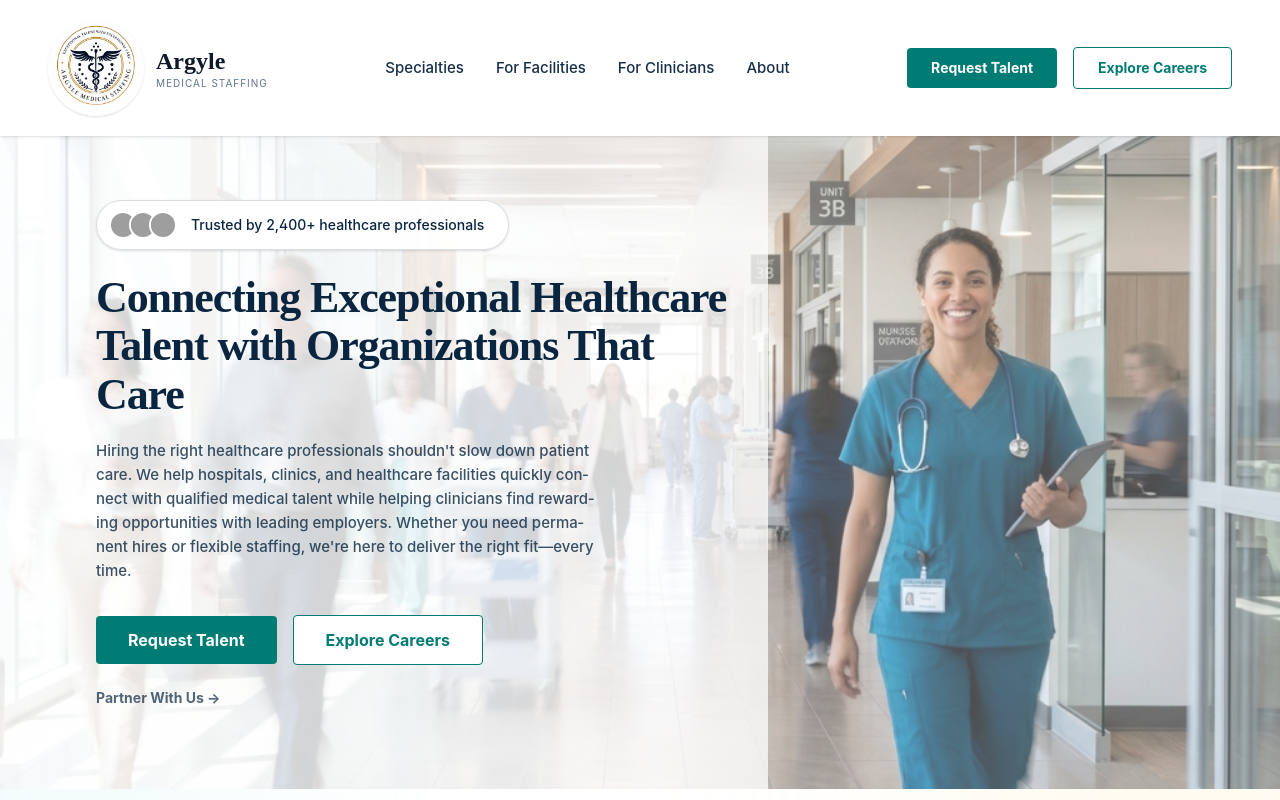
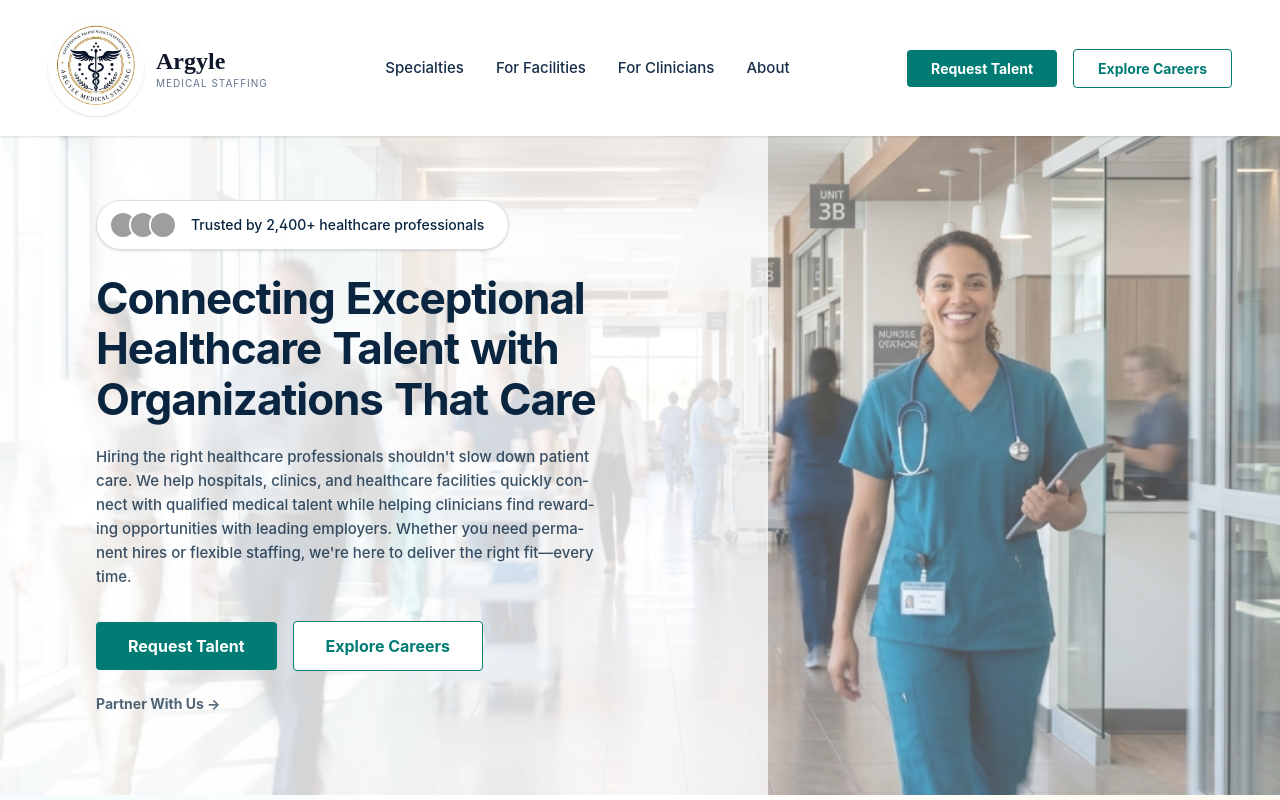
Before and after one commit to julianjamesjackson-byte/Stuffing-Landing-page, a React (Vite) app: page / in a window 1280 px wide. Shown: the top 800 px of the page. Built offline with nearby package versions, Linux system fonts and the light colour scheme; grey boxes are pictures that could not be loaded; a web font is replaced by a local one.

Commit message:
Feat: Add comprehensive premium Framer Motion UI animations to Hero and Header

```diff
--- a/src/components/Hero.tsx
+++ b/src/components/Hero.tsx
@@ -1,110 +1,152 @@
 import { Link } from 'react-router-dom';
+import { motion } from 'framer-motion';
+import {
+  nurseImageVariant,
+  containerVariant,
+  itemVariant,
+  headerVariant,
+  navItemVariant,
+  h1Variant,
+  wordVariant
+} from './animations';
 import argyleLogo from '../assets/argyle-logo.jpeg';
 import hospitalBg from '../assets/hospital-bg.png';
+
+const headline = "Connecting Exceptional Healthcare Talent with Organizations That Care";
+const headlineWords = headline.split(" ");
 
 export default function Hero() {
   return (
     <>
       {/* ── Navigation (Exact Clone) ─────────────────────────────────── */}
-      <nav className="relative z-20 flex w-full items-center justify-between bg-white px-4 py-3 shadow-sm sm:px-8 sm:py-5 lg:px-12">
+      <motion.nav
+        className="relative z-20 flex w-full items-center justify-between bg-white px-4 py-3 shadow-sm sm:px-8 sm:py-5 lg:px-12"
+        variants={headerVariant}
+        initial="hidden"
+        animate="visible"
+      >
         {/* Logo */}
-        <div className="flex items-center gap-3">
+        <motion.div variants={navItemVariant} className="flex items-center gap-3">
           <img src={argyleLogo} alt="Argyle Medical Staffing Logo" className="h-14 w-14 sm:h-20 sm:w-20 lg:h-24 lg:w-24 rounded-full object-contain shadow-sm" />
           <span className="font-display text-lg sm:text-2xl font-bold text-slate-900">
             Argyle
             <span className="block text-[10px] font-normal uppercase tracking-widest text-slate-500">Medical Staffing</span>
           </span>
-        </div>
+        </motion.div>
 
         {/* Center Links */}
         <div className="hidden items-center gap-8 lg:flex">
-          <a href="#specialties" className="font-sans text-[15px] font-medium text-brand-body hover:text-brand-primary focus-visible:outline-none focus-visible:ring-2 focus-visible:ring-brand-primary focus-visible:ring-offset-2 rounded-sm">
+          <motion.a variants={navItemVariant} href="#specialties" className="font-sans text-[15px] font-medium text-brand-body hover:text-brand-primary focus-visible:outline-none focus-visible:ring-2 focus-visible:ring-brand-primary focus-visible:ring-offset-2 rounded-sm">
             Specialties
-          </a>
-          <a href="#facilities" className="font-sans text-[15px] font-medium text-brand-body hover:text-brand-primary focus-visible:outline-none focus-visible:ring-2 focus-visible:ring-brand-primary focus-visible:ring-offset-2 rounded-sm">
+          </motion.a>
+          <motion.a variants={navItemVariant} href="#facilities" className="font-sans text-[15px] font-medium text-brand-body hover:text-brand-primary focus-visible:outline-none focus-visible:ring-2 focus-visible:ring-brand-primary focus-visible:ring-offset-2 rounded-sm">
             For Facilities
-          </a>
-          <a href="#clinicians" className="font-sans text-[15px] font-medium text-brand-body hover:text-brand-primary focus-visible:outline-none focus-visible:ring-2 focus-visible:ring-brand-primary focus-visible:ring-offset-2 rounded-sm">
+          </motion.a>
+          <motion.a variants={navItemVariant} href="#clinicians" className="font-sans text-[15px] font-medium text-brand-body hover:text-brand-primary focus-visible:outline-none focus-visible:ring-2 focus-visible:ring-brand-primary focus-visible:ring-offset-2 rounded-sm">
             For Clinicians
-          </a>
-          <a href="#about" className="font-sans text-[15px] font-medium text-brand-body hover:text-brand-primary focus-visible:outline-none focus-visible:ring-2 focus-visible:ring-brand-primary focus-visible:ring-offset-2 rounded-sm">
+          </motion.a>
+          <motion.a variants={navItemVariant} href="#about" className="font-sans text-[15px] font-medium text-brand-body hover:text-brand-primary focus-visible:outline-none focus-visible:ring-2 focus-visible:ring-brand-primary focus-visible:ring-offset-2 rounded-sm">
             About
-          </a>
+          </motion.a>
         </div>
 
         {/* Right Actions */}
         <div className="hidden items-center gap-4 lg:flex">
+          <motion.div variants={navItemVariant}>
             <Link
               to="/request-talent"
               className="rounded bg-brand-primary px-6 py-2.5 text-sm font-bold text-white transition-colors hover:bg-brand-primary-dk focus-visible:outline-none focus-visible:ring-2 focus-visible:ring-brand-primary focus-visible:ring-offset-2"
             >
               Request Talent
             </Link>
+          </motion.div>
+          <motion.div variants={navItemVariant}>
             <Link
               to="/explore-careers"
               className="rounded border border-brand-primary bg-white px-6 py-2.5 text-sm font-bold text-brand-primary transition-colors hover:bg-slate-50 focus-visible:outline-none focus-visible:ring-2 focus-visible:ring-brand-primary focus-visible:ring-offset-2"
             >
               Explore Careers
             </Link>
+          </motion.div>
         </div>
-      </nav>
+      </motion.nav>
 
       {/* ── Hero Section (Full Background) ───────────────────────────── */}
       <main
-        className="relative flex min-h-[60vh] sm:min-h-[75vh] w-full items-center overflow-hidden bg-cover bg-center bg-no-repeat"
+        className="relative flex min-h-[60vh] sm:min-h-[75vh] w-full items-center overflow-hidden"
+      >
+        <motion.div
+          className="absolute inset-0 bg-cover bg-center bg-no-repeat"
           style={{ backgroundImage: `url(${hospitalBg})` }}
-      >
+          variants={nurseImageVariant}
+          initial="hidden"
+          animate="visible"
+        />
+
         {/* Solid white fade at the bottom */}
-        <div className="absolute inset-0 bg-white/30"></div>
+        <div className="absolute inset-0 bg-white/30 z-0"></div>
 
         {/* Solid white overlay on the left to make text readable */}
-        <div className="absolute inset-y-0 left-0 w-full max-w-3xl bg-white/75"></div>
+        <div className="absolute inset-y-0 left-0 w-full max-w-3xl bg-white/75 z-0"></div>
 
         {/* ── Hero Content ── */}
         <div className="relative z-10 w-full px-4 pb-12 pt-10 sm:px-8 sm:pb-20 sm:pt-16 lg:px-24">
-          <div className="max-w-[640px]">
+          <motion.div
+            className="max-w-[640px]"
+            variants={containerVariant}
+            initial="hidden"
+            animate="visible"
+          >
 
             {/* Eyebrow Pill */}
-            <div className="mb-6 inline-flex items-center rounded-full border border-brand-ink/15 bg-white/95 py-2 pl-2.5 pr-4 text-xs sm:py-2.5 sm:pl-3 sm:pr-6 sm:text-sm font-medium text-brand-ink shadow-sm">
+            <motion.div variants={itemVariant} className="mb-6 inline-flex items-center rounded-full border border-brand-ink/15 bg-white/95 py-2 pl-2.5 pr-4 text-xs sm:py-2.5 sm:pl-3 sm:pr-6 sm:text-sm font-medium text-brand-ink shadow-sm">
               <div className="mr-3.5 flex -space-x-2">
                 <img src="https://i.pravatar.cc/100?img=33" alt="" className="h-7 w-7 rounded-full border-2 border-white object-cover" />
                 <img src="https://i.pravatar.cc/100?img=47" alt="" className="h-7 w-7 rounded-full border-2 border-white object-cover" />
                 <img src="https://i.pravatar.cc/100?img=12" alt="" className="h-7 w-7 rounded-full border-2 border-white object-cover" />
               </div>
               Trusted by 2,400+ healthcare professionals
-            </div>
+            </motion.div>
 
-            <h1 className="mb-5 font-heading text-2xl sm:text-3xl font-bold leading-[1.1] tracking-tight text-brand-ink md:text-[2.75rem]">
-              Connecting Exceptional Healthcare Talent with Organizations That Care
-            </h1>
+            <motion.h1 variants={h1Variant} className="mb-5 font-heading text-2xl sm:text-3xl font-bold leading-[1.1] tracking-tight text-brand-ink md:text-[2.75rem]">
+              {headlineWords.map((word, index) => (
+                <motion.span key={index} variants={wordVariant} className="inline-block mr-[0.25em]">
+                  {word}
+                </motion.span>
+              ))}
+            </motion.h1>
 
-            <p className="mb-6 sm:mb-8 max-w-[500px] font-sans text-xs sm:text-sm font-medium leading-[1.6] text-brand-ink/80 md:text-[15px]">
+            <motion.p variants={itemVariant} className="mb-6 sm:mb-8 max-w-[500px] font-sans text-xs sm:text-sm font-medium leading-[1.6] text-brand-ink/80 md:text-[15px]">
               Hiring the right healthcare professionals shouldn't slow down patient care. We help hospitals, clinics, and healthcare facilities quickly connect with qualified medical talent while helping clinicians find rewarding opportunities with leading employers. Whether you need permanent hires or flexible staffing, we're here to deliver the right fit—every time.
-            </p>
+            </motion.p>
 
             {/* CTAs - The Tri-Funnel */}
             <div className="flex flex-col gap-4 sm:flex-row sm:items-center">
+              <motion.div variants={itemVariant} whileHover={{ scale: 1.04, y: -2, transition: { duration: 0.3 } }}>
                 <Link
                   to="/request-talent"
-                className="inline-flex items-center justify-center rounded bg-brand-primary px-6 py-2.5 text-sm sm:px-8 sm:py-3 sm:text-base font-bold text-white transition-colors hover:bg-brand-primary-dk focus-visible:outline-none focus-visible:ring-2 focus-visible:ring-brand-primary focus-visible:ring-offset-2"
+                  className="inline-flex w-full items-center justify-center rounded bg-brand-primary px-6 py-2.5 text-sm sm:px-8 sm:py-3 sm:text-base font-bold text-white transition-colors hover:bg-brand-primary-dk focus-visible:outline-none focus-visible:ring-2 focus-visible:ring-brand-primary focus-visible:ring-offset-2"
                 >
                   Request Talent
                 </Link>
+              </motion.div>
+              <motion.div variants={itemVariant} whileHover={{ scale: 1.04, y: -2, transition: { duration: 0.3 } }}>
                 <Link
                   to="/explore-careers"
-                className="inline-flex items-center justify-center rounded border border-brand-primary bg-white px-6 py-2.5 text-sm sm:px-8 sm:py-3 sm:text-base font-bold text-brand-primary transition-colors hover:bg-slate-50 focus-visible:outline-none focus-visible:ring-2 focus-visible:ring-brand-primary focus-visible:ring-offset-2"
+                  className="inline-flex w-full items-center justify-center rounded border border-brand-primary bg-white px-6 py-2.5 text-sm sm:px-8 sm:py-3 sm:text-base font-bold text-brand-primary transition-colors hover:bg-slate-50 focus-visible:outline-none focus-visible:ring-2 focus-visible:ring-brand-primary focus-visible:ring-offset-2"
                 >
                   Explore Careers
                 </Link>
+              </motion.div>
             </div>
 
-            <div className="mt-5">
+            <motion.div variants={itemVariant} className="mt-5 inline-block" whileHover={{ scale: 1.04, y: -2, transition: { duration: 0.3 } }}>
               <Link to="/partner-with-us" className="inline-flex items-center text-sm font-bold text-brand-ink/70 transition-colors hover:text-brand-primary focus-visible:outline-none focus-visible:ring-2 focus-visible:ring-brand-primary focus-visible:ring-offset-2 rounded-sm">
                 Partner With Us &rarr;
               </Link>
-            </div>
+            </motion.div>
 
-          </div>
+          </motion.div>
         </div>
       </main>
     </>
--- /dev/null
+++ b/src/components/animations.ts
@@ -0,0 +1,67 @@
+export const nurseImageVariant = {
+  hidden: { opacity: 0, scale: 0.95 },
+  visible: {
+    opacity: 1,
+    scale: 1,
+    transition: { duration: 1.5, ease: [0.33, 1, 0.68, 1], delay: 0.1 }
+  }
+};
+
+export const containerVariant = {
+  hidden: { opacity: 0 },
+  visible: {
+    opacity: 1,
+    transition: { staggerChildren: 0.25, delayChildren: 0.5, ease: [0.33, 1, 0.68, 1] }
+  }
+};
+
+export const itemVariant = {
+  hidden: { opacity: 0, y: 20 },
+  visible: {
+    opacity: 1,
+    y: 0,
+    transition: { duration: 0.6, ease: [0.33, 1, 0.68, 1] }
+  }
+};
+
+export const headerVariant = {
+  hidden: { opacity: 0, y: -20 },
+  visible: {
+    opacity: 1,
+    y: 0,
+    transition: { staggerChildren: 0.1, duration: 0.6, ease: [0.33, 1, 0.68, 1] }
+  }
+};
+
+export const navItemVariant = {
+  hidden: { opacity: 0, y: -10 },
+  visible: {
+    opacity: 1,
+    y: 0,
+    transition: { duration: 0.4, ease: [0.33, 1, 0.68, 1] }
+  }
+};
+
+export const wordVariant = {
+  hidden: { opacity: 0, y: 15 },
+  visible: {
+    opacity: 1,
+    y: 0,
+    transition: { duration: 0.5, ease: [0.33, 1, 0.68, 1] }
+  }
+};
+
+export const h1Variant = {
+  hidden: { opacity: 0, y: 20 },
+  visible: {
+    opacity: 1,
+    y: 0,
+    transition: { staggerChildren: 0.1, duration: 0.6, ease: [0.33, 1, 0.68, 1] }
+  }
+};
+
+export const buttonHoverVariant = {
+  scale: 1.04,
+  y: -2,
+  transition: { duration: 0.3 }
+};
```
Also changed, not shown: src/index.css (+7 -0 lines). Lines whose indentation alone changed are shown as unchanged.
